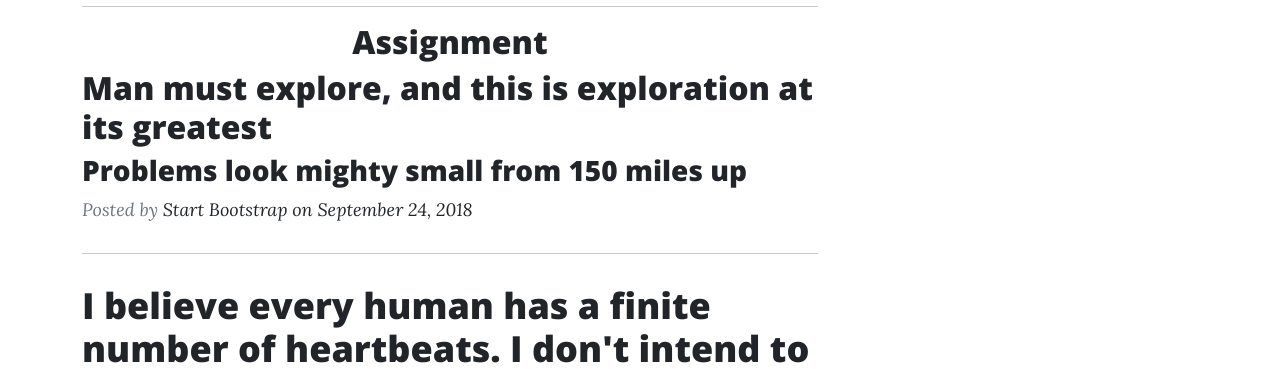
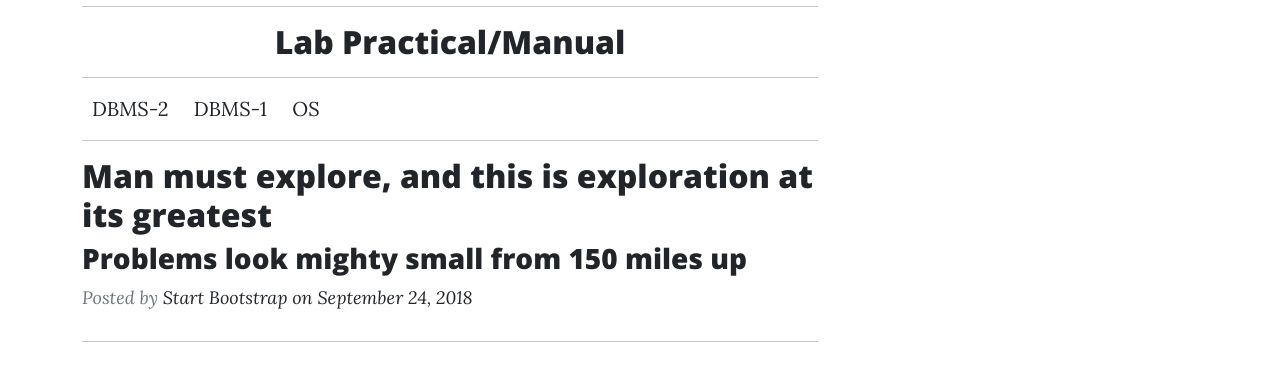
Before and after one commit to apaarsadhh/NotesShala, a plain HTML site: page index.html in a window 1280 px wide. Shown: the part 694-1063 px from the top of the page. Drawn offline with nearby package versions, Linux system fonts and the light colour scheme.

Commit message:
Modifications

```diff
--- a/assets/css/untitled.css
+++ b/assets/css/untitled.css
@@ -20,3 +20,7 @@ header.masthead .site-heading {
     padding: 10px;
     text-align: center;
 }
+
+.practical {
+    padding: 10px;
+}
--- a/index.html
+++ b/index.html
@@ -50,8 +50,14 @@
                         <a href="https://drive.google.com/file/d/1s6K9hUTc5waW_7V186Qkl3mUzBrAZc5w/view?usp=sharing" class="result">PEM</a>
                         <hr>
 
-                        <h2 style="text-align:center;">Assignment</h2>
-
+                        <h2 style="text-align:center;">Lab Practical/Manual</h2>
+                        <hr>
+                        <a href="https://docs.google.com/document/d/1mlZ1q6KiDhlsBsE4GrWMWTSUK4vvZjCy/edit?usp=sharing&ouid=104127936893523076473&rtpof=true&sd=true" class="practical">DBMS-2</a>
+                        <a href="https://docs.google.com/document/d/1nstVY7guDzHpcqqQPOI-heMTlg0HpaRf/edit?usp=sharing&ouid=104127936893523076473&rtpof=true&sd=true" class="practical">DBMS-1</a>
+                        <a href="https://docs.google.com/document/d/1CtsQwgLZHeoA2-47qHExzOi1i1HU5zsj/edit?usp=sharing&ouid=104127936893523076473&rtpof=true&sd=true" class="practical">OS</a>
+                        <a href=""></a>
+                        <a href=""></a>
+                        <hr>
 
                         <h2 class="post-title ">Man must explore, and this is exploration at its greatest</h2>
                         <h3 class="post-subtitle ">Problems look mighty small from 150 miles up</h3>
```
